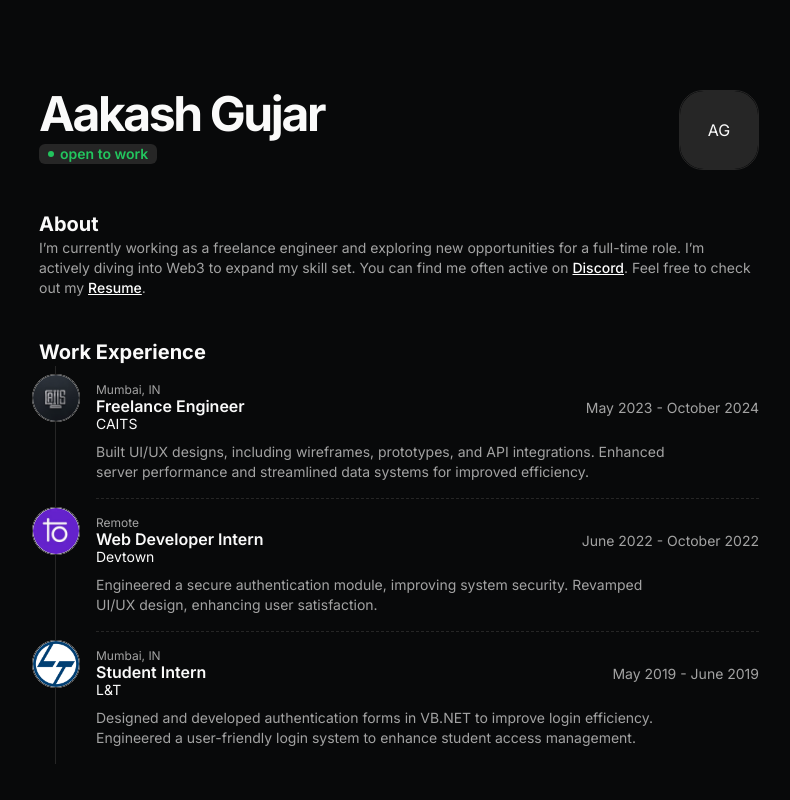
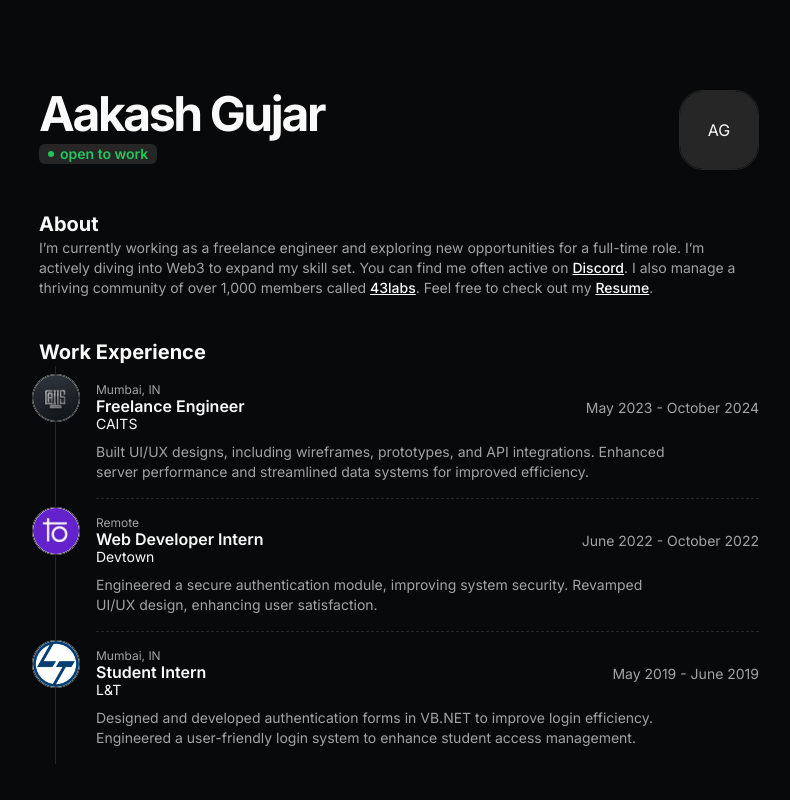
Before and after one commit to AakashGujar/my_portfolio_v2, a Next.js app: page / in a window 1280 px wide. Shown: the top 800 px of the page, without its empty margins (241-1031 px from the left). Built offline with nearby package versions, Linux system fonts and the light colour scheme.

Commit message:
added info abt 43labs in desc

```diff
--- a/src/app/page.tsx
+++ b/src/app/page.tsx
@@ -61,7 +61,9 @@ export default function Page() {
             <BlurFade delay={BLUR_FADE_DELAY}>
               <Avatar className="size-20 border rounded-3xl">
                 <AvatarImage alt={DATA.name} src={DATA.avataUrl} />
-                <AvatarFallback className="rounded-3xl">{DATA.initials}</AvatarFallback>
+                <AvatarFallback className="rounded-3xl">
+                  {DATA.initials}
+                </AvatarFallback>
               </Avatar>
             </BlurFade>
           </div>
@@ -80,6 +82,10 @@ export default function Page() {
               to expand my skill set. You can find me often active on{" "}
               <Link href="#" className="text-white hover:underline">
                 Discord
+              </Link>
+              . I also manage a thriving community of over 1,000 members called{" "}
+              <Link href="#" className="text-white hover:underline">
+                43labs
               </Link>
               . Feel free to check out my{" "}
               <Link
```
